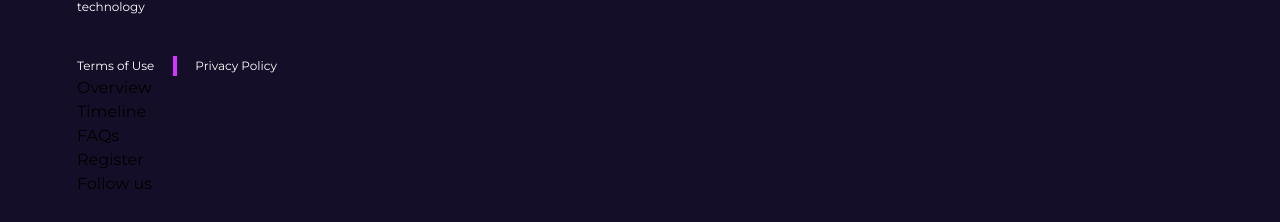
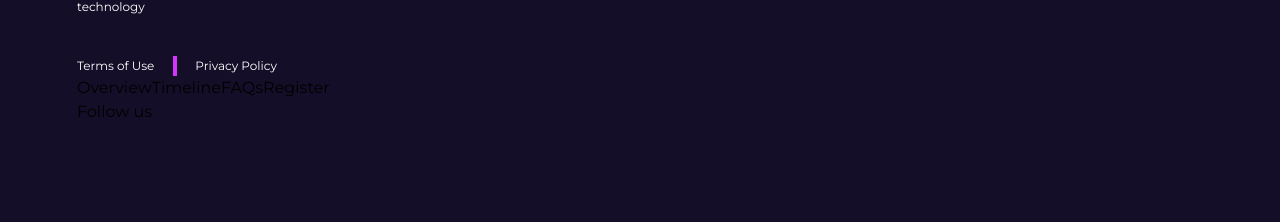
Before and after one commit to annaelowigho/getLinked, a React (Vite) app: page / in a window 1280 px wide. Shown: the part 7919-8141 px from the top of the page. After the commit the page ends 8094 px from the top, so only its background shows below. Built offline with nearby package versions, Linux system fonts and the light colour scheme; the HTML template or start-up script is replaced by a standard one.

Commit message:
started footer

```diff
--- a/src/components/Layout/Footer.jsx
+++ b/src/components/Layout/Footer.jsx
@@ -17,7 +17,7 @@ const Footer = () => {
           </div>
         </div>
         <div>
-          <ul>
+          <ul className='flex'>
             <li>Overview</li>
             <li>Timeline</li>
             <li>FAQs</li>
```
